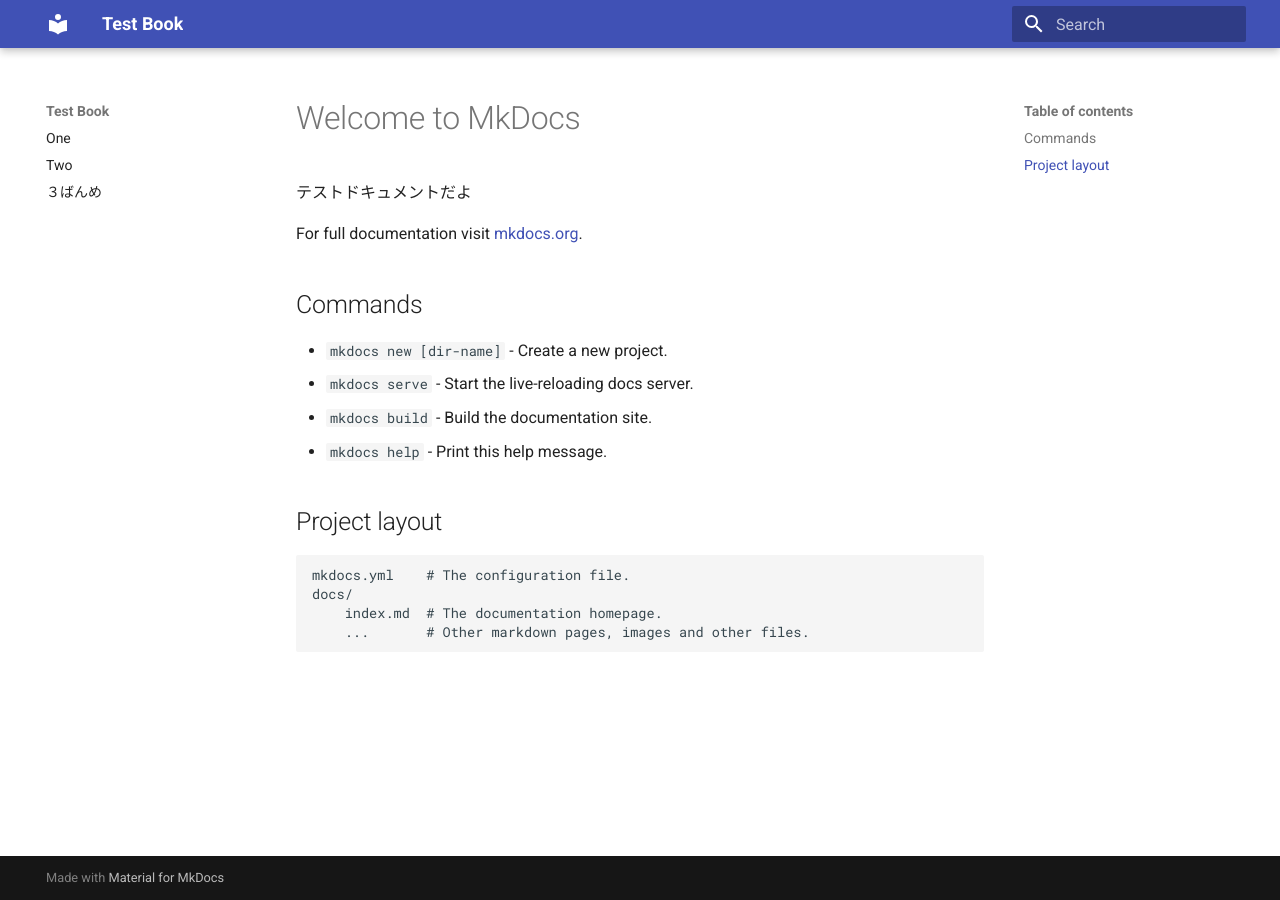
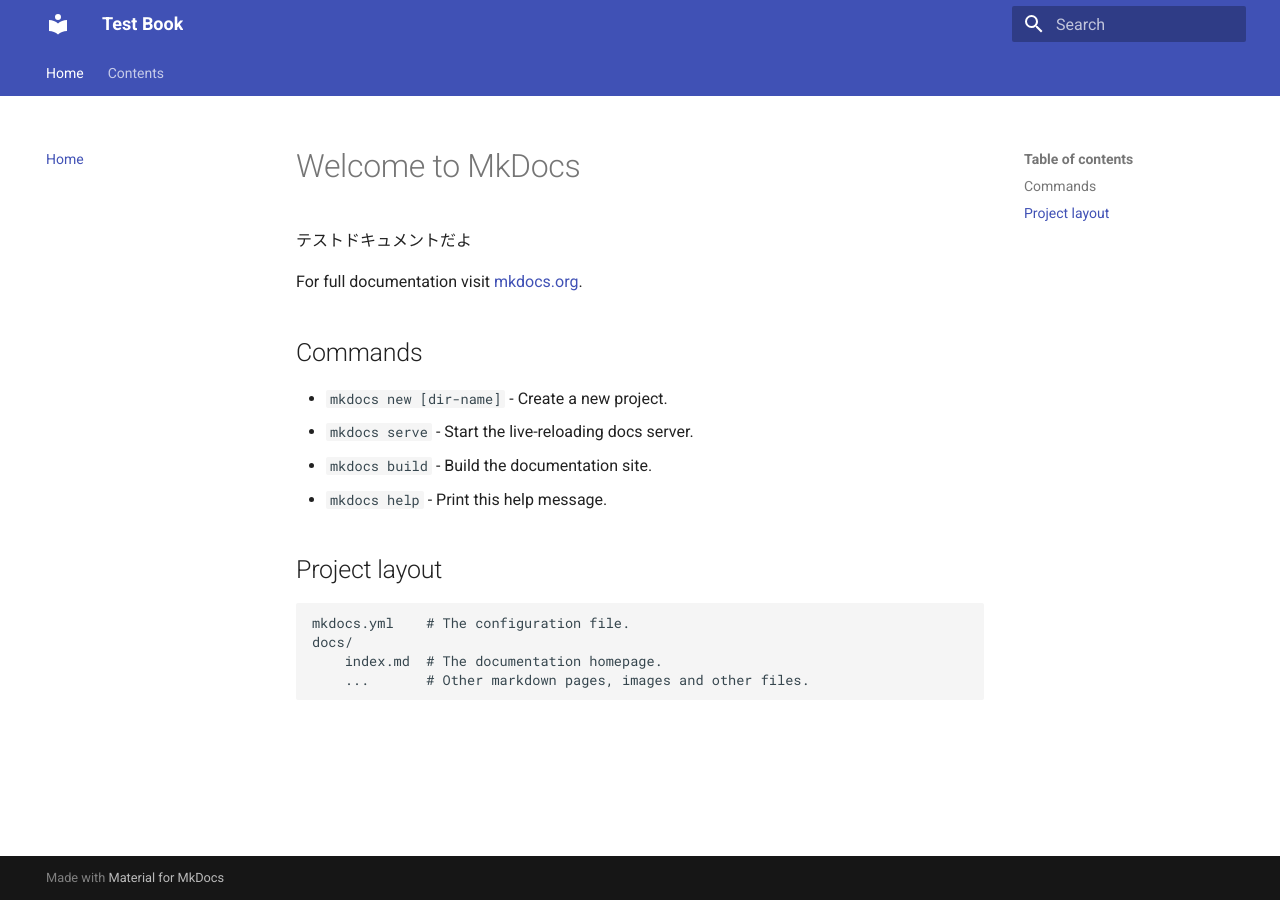
Before and after one commit to ikuya/book-mkdocs, an MkDocs documentation site: the page built from docs/index.md, in a window 1280 px wide. Built offline with MkDocs 1.6.1 and Material for MkDocs 9.7.7, drawn with Linux system fonts in a browser that asks for light colours; old or Windows-style settings are respelled for this version of MkDocs.

Commit message:
Add tabs

```diff
--- a/mkdocs.yml
+++ b/mkdocs.yml
@@ -1,15 +1,20 @@
 site_name: Test Book
 
-theme: material
+theme:
+  name: material
+  feature:
+    tabs: true
 
 markdown_extensions:
-    - footnotes
+  - footnotes
 
 extra:
-    search:
-        language: 'ja'
+  search:
+    language: 'ja'
 
-pages:
-    - one.md
-    - two.md
-    - ３ばんめ: three.md
+nav:
+  - Home: index.md
+  - Contents:
+    - One: one.md
+    - Two: two.md
+    - Three: three.md
```
